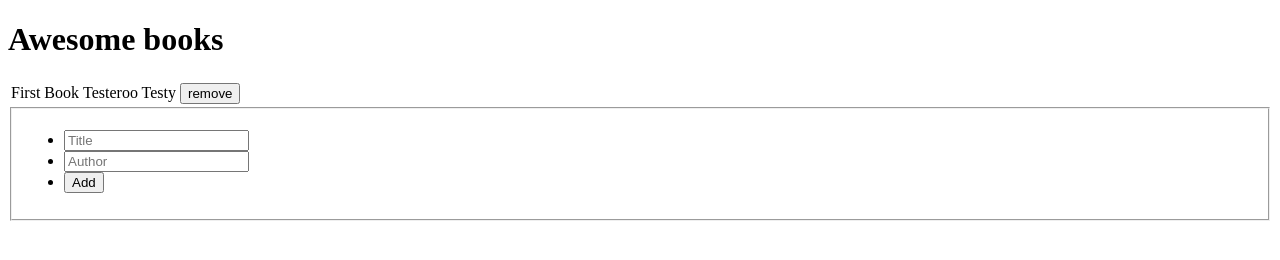
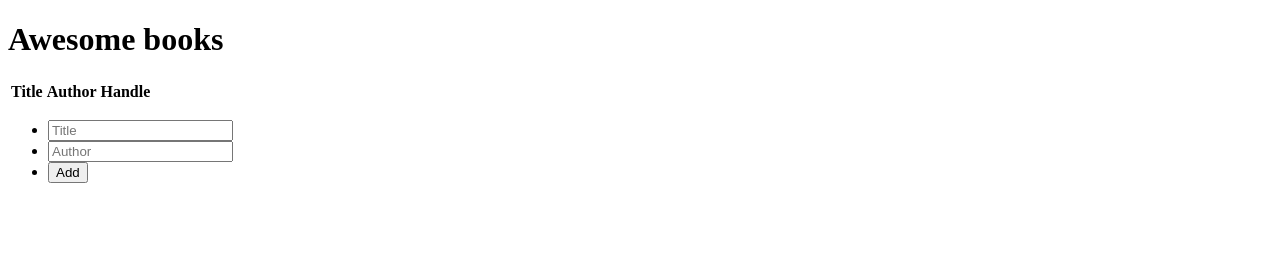
Before and after one commit to adel-gu/awesome-books, a plain HTML site: page index.html in a window 1280 px wide. Drawn offline with Linux system fonts and the light colour scheme.

Commit message:
Update markup structure

```diff
--- a/index.html
+++ b/index.html
@@ -5,39 +5,33 @@
     <meta http-equiv="X-UA-Compatible" content="IE=edge" />
     <meta name="viewport" content="width=device-width, initial-scale=1.0" />
     <title>Awesome Books</title>
-    <script src="./scripts/main.js"></script>
+    <script src="./scripts/main.js" defer></script>
   </head>
   <body>
     <main>
       <h1>Awesome books</h1>
-      <table class="book-list">
-        <tbody>
-          <tr class="book-info">
-            <td class="title">First Book</td>
-            <td class="author">Testeroo Testy</td>
-            <td class="remove"><button>remove</button></td>
+      <table>
+        <thead>
+          <tr>
+            <th scope="col">Title</th>
+            <th scope="col">Author</th>
+            <th scope="col">Handle</th>
           </tr>
-        </tbody>
+        </thead>
+        <tbody class="collections"></tbody>
       </table>
-      <form action="#">
-        <fieldset>
+      <form>
         <ul>
           <li>
             <input type="text" name="title" id="title" placeholder="Title" />
           </li>
           <li>
-              <input
-                type="text"
-                name="author"
-                id="author"
-                placeholder="Author"
-              />
+            <input type="text" name="author" id="author" placeholder="Author" />
           </li>
           <li>
-              <button type="submit">Add</button>
+            <button type="submit" class="add-book">Add</button>
           </li>
         </ul>
-        </fieldset>
       </form>
     </main>
   </body>
```
Lines whose indentation alone changed are shown as unchanged.
